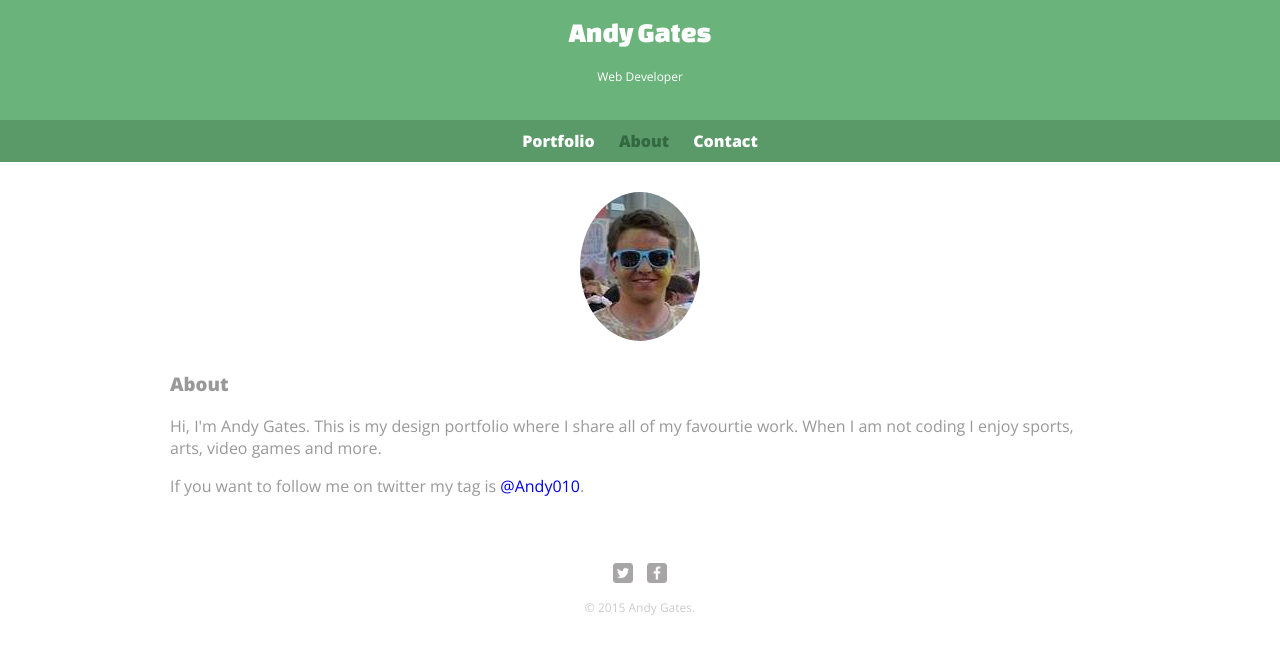
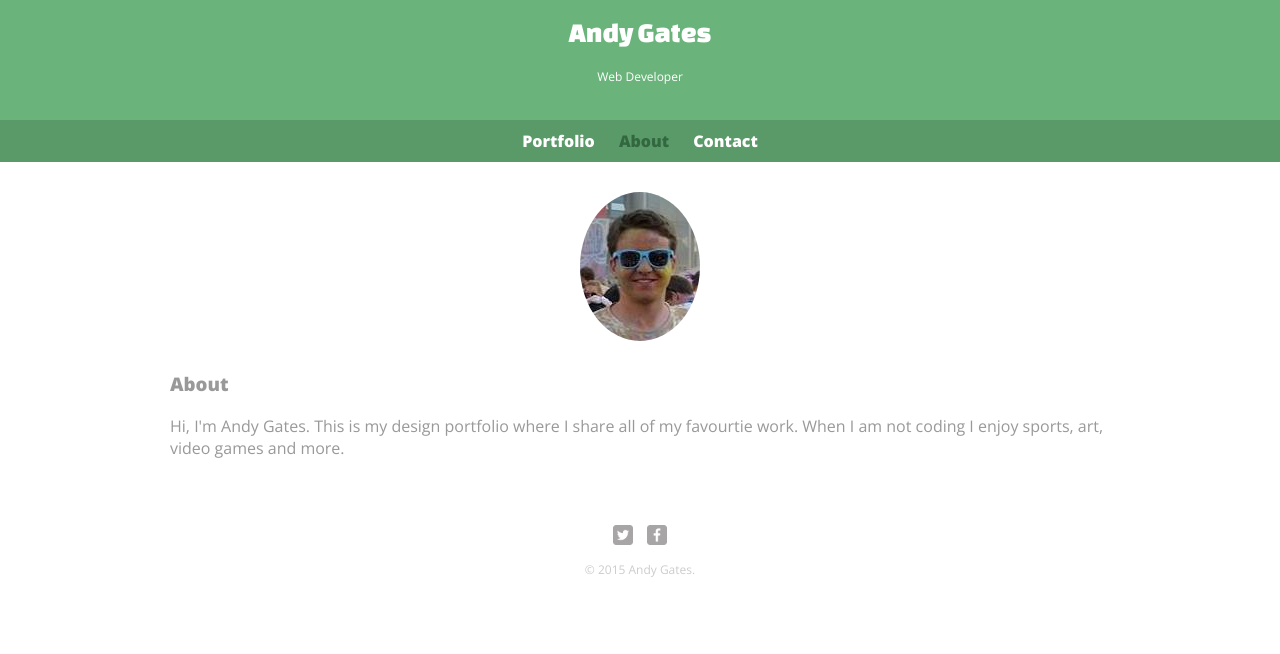
Before and after one commit to Andy010/my-website, a plain HTML site: page about.html in a window 1280 px wide. Drawn offline with nearby package versions, Linux system fonts and the light colour scheme.

Commit message:
Changed some of the About page

```diff
--- a/about.html
+++ b/about.html
@@ -24,8 +24,7 @@
       <section>
         <img src="img/Andy.jpg" alt="This is me" class="profile-photo">
         <h3>About</h3>
-        <p>Hi, I'm Andy Gates. This is my design portfolio where I share all of my favourtie work. When I am not coding I enjoy sports, arts, video games and more.</p>
-        <p>If you want to follow me on twitter my tag is <a href="http://www.twitter.com/AndyGates010">@Andy010</a>.</p>
+        <p>Hi, I'm Andy Gates. This is my design portfolio where I share all of my favourtie work. When I am not coding I enjoy sports, art, video games and more.</p>
       </section>
       <footer>
         <a href="http://twitter.com/AndyGates010"><img src="img/twitter-wrap.png" alt="Twitter Logo" class="social-icon"></a>
```
